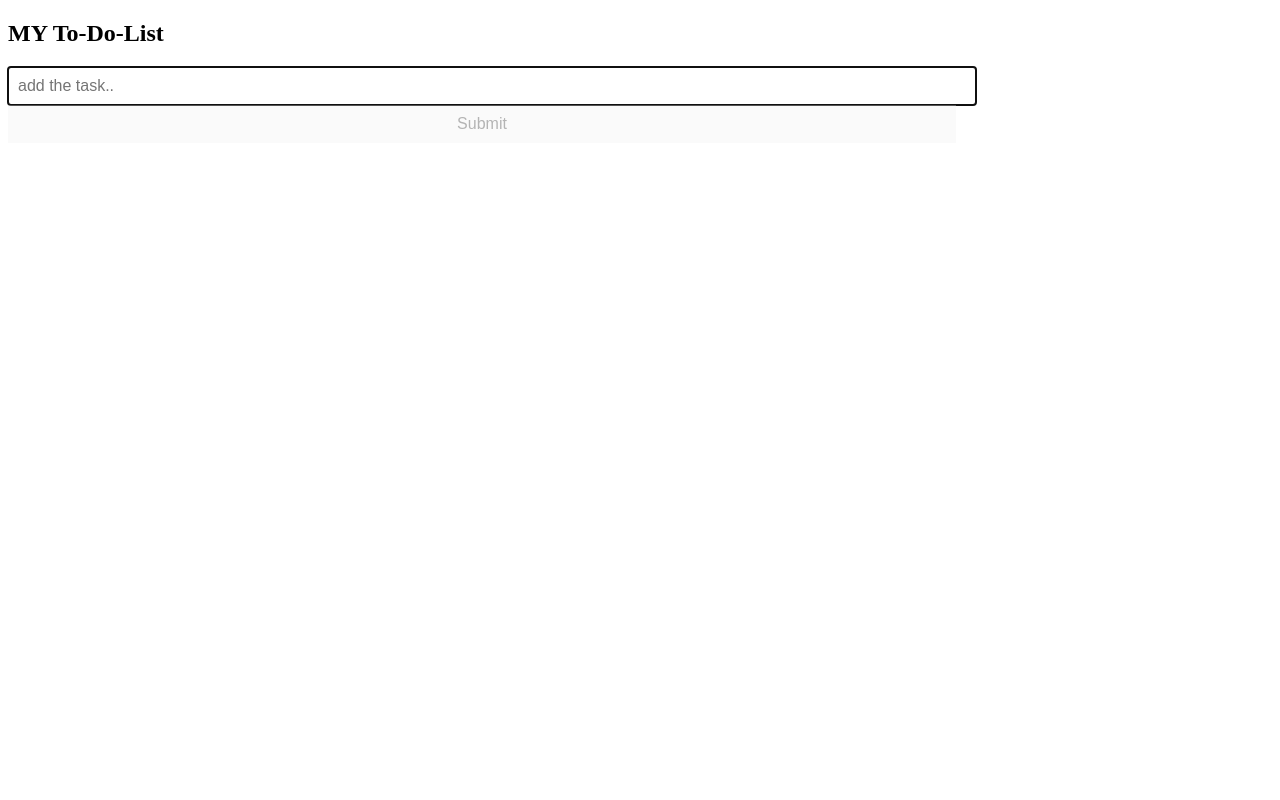
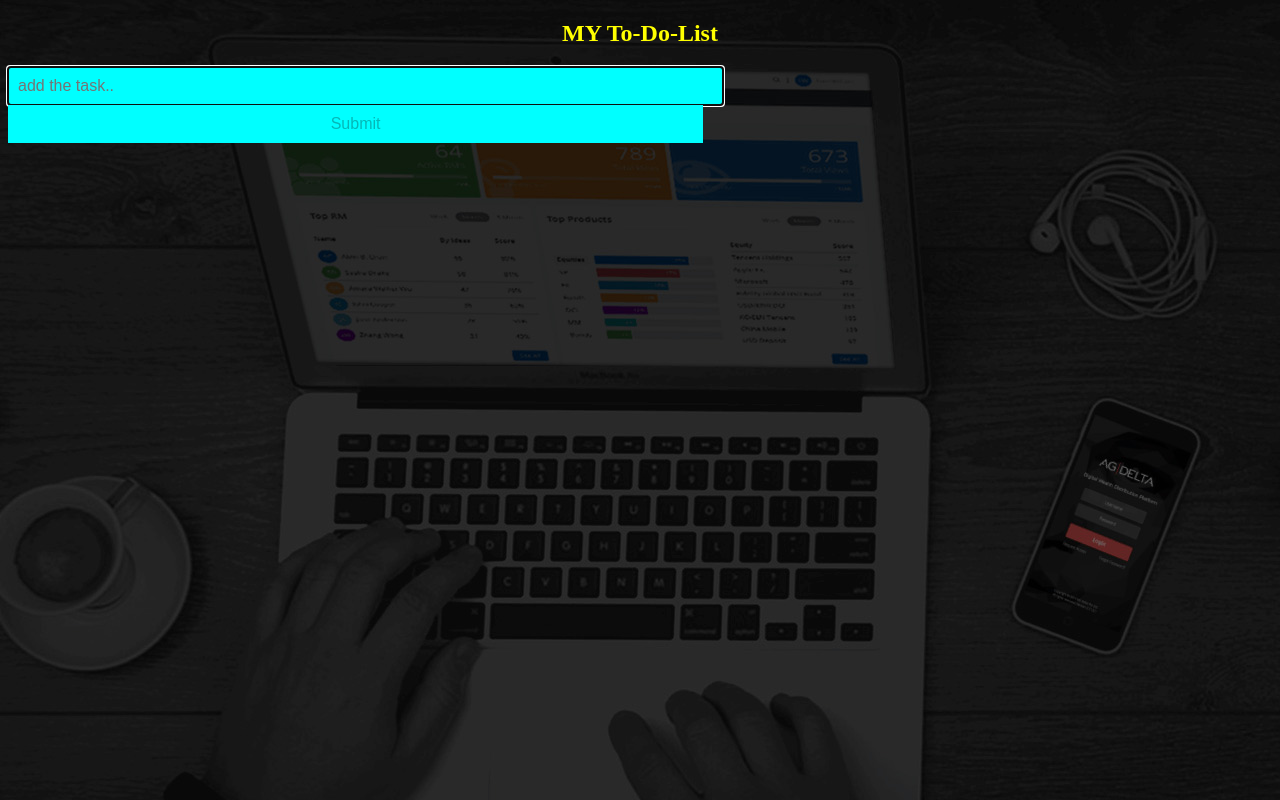
Before and after one commit to Visvanath27/TOY-problems, a plain HTML site: page TO-DO-List/notes.html in a window 1280 px wide. Drawn offline with Linux system fonts and the light colour scheme.

Commit message:
final changes done

```diff
--- a/TO-DO-List/notes.html
+++ b/TO-DO-List/notes.html
@@ -3,27 +3,40 @@
 <head>
 <meta name="viewport" content="width=device-width, initial-scale=1">
 <style>
+    body{
+        background: url("bg/b.jpg");
+    }
+    h2{
+    text-align: center;
+    align-items: center;
+    color: yellow;
+}
     .checked{
+        background:rgb(122, 236, 122);
+        color: #fff;
         text-decoration: line-through;
-        text-decoration-color: brown;
     }
    .close{
        position: absolute;
        margin-left: 30px;
    }
    input{
-    margin: 0;
+    margin: 10;
+    font-size: 18px;
+    background-color: aqua;
     border: none;
     border-radius: 0;
-    width: 75%;
+    width: 55%;
     padding: 10px;
-    float: left;
+    float: center;
     font-size: 16px;
 }
 li {
     text-align: center;
     margin-left: 5px;
-    font-size: larger;
+    font-size: 20px;
+    color: beige;
+    position: relative;
 }
 </style>
 <body>
```
Also changed, not shown: TO-DO-List/bg/b.jpg (added).
